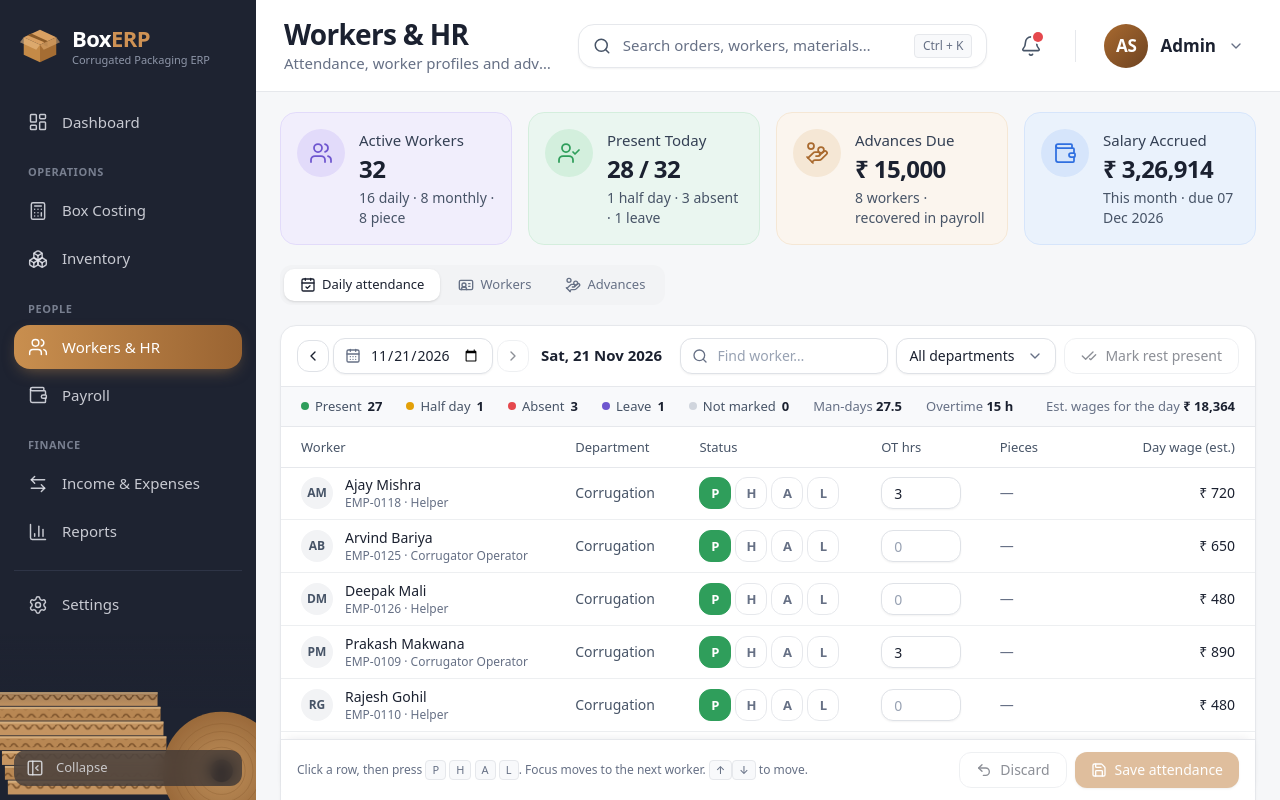
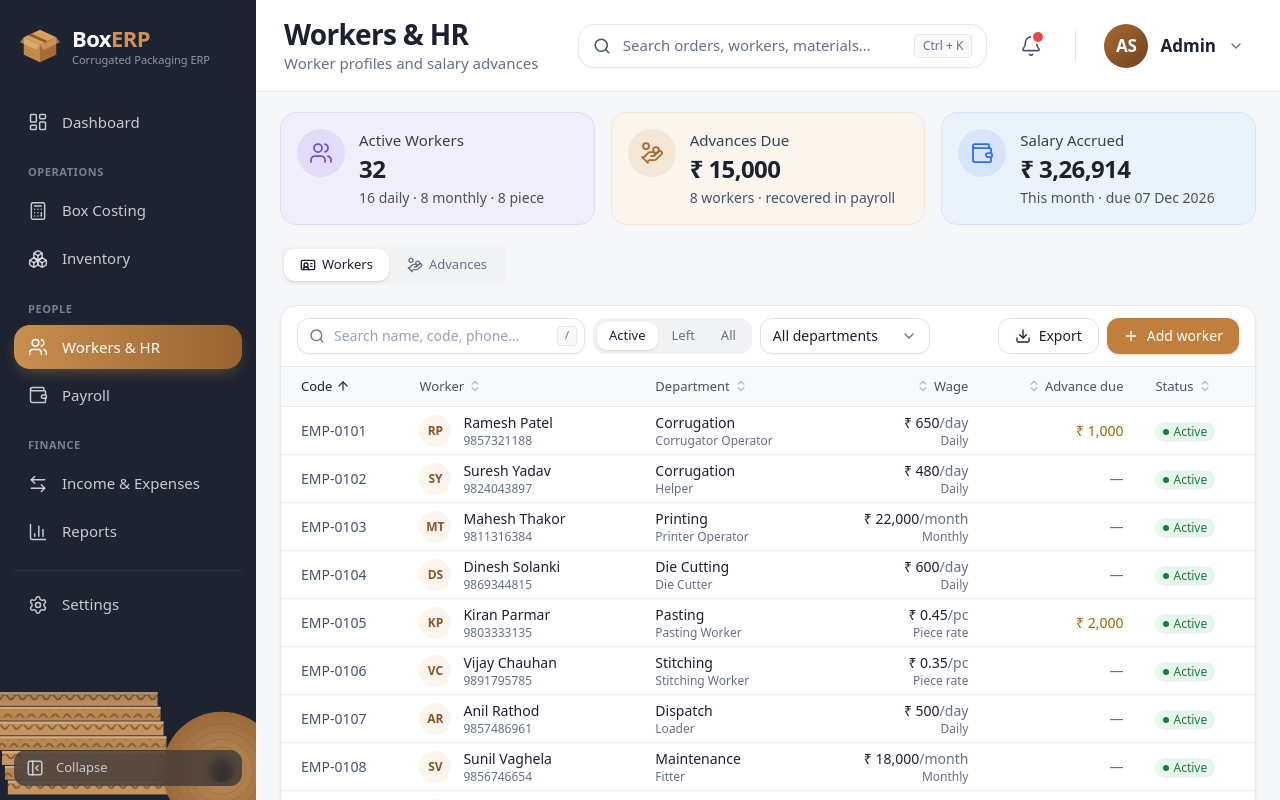
Before and after one commit to milanvananidev/box-erp, a React (Vite) app: page /workers in a window 1280 px wide. Built offline with nearby package versions, Linux system fonts and the light colour scheme.

Commit message:
feat(workers): remove attendance tracking from workers, dashboard, and reports

```diff
--- a/src/features/dashboard/DashboardPage.tsx
+++ b/src/features/dashboard/DashboardPage.tsx
@@ -3,7 +3,6 @@ import { formatDayLong } from "@/lib/format";
 import { TODAY } from "@/data/mock/seed";
 import { KpiRow } from "./components/KpiRow";
 import { CashFlowChart } from "./components/CashFlowChart";
-import { AttendanceToday } from "./components/AttendanceToday";
 import { RecentTransactions } from "./components/RecentTransactions";
 import { SalaryPending } from "./components/SalaryPending";
 import { QuickActions } from "./components/QuickActions";
@@ -16,12 +15,10 @@ export default function DashboardPage() {
       <KpiRow />
       <div className="grid grid-cols-12 gap-5">
         <CashFlowChart className="col-span-12 lg:col-span-7 2xl:col-span-8" />
-        <AttendanceToday className="col-span-12 lg:col-span-5 2xl:col-span-4" />
+        <SalaryPending className="col-span-12 lg:col-span-5 2xl:col-span-4" />
 
         <RecentTransactions className="col-span-12 lg:col-span-7 2xl:col-span-8" />
-        <SalaryPending className="col-span-12 lg:col-span-5 2xl:col-span-4" />
-
-        <QuickActions className="col-span-12" />
+        <QuickActions className="col-span-12 lg:col-span-5 2xl:col-span-4" />
       </div>
     </div>
   );
--- a/src/features/dashboard/components/KpiRow.tsx
+++ b/src/features/dashboard/components/KpiRow.tsx
@@ -1,14 +1,13 @@
 import { ArrowDownToLine, ArrowUpRight, TrendingUp, Users } from "lucide-react";
 import { useNavigate } from "react-router-dom";
 import { StatCard } from "@/components/shared/StatCard";
-import { formatINR, formatPercent } from "@/lib/format";
+import { formatINR } from "@/lib/format";
 import { useDashboardSummary } from "../api";
 
 export function KpiRow() {
   const { data, isLoading } = useDashboardSummary();
   const navigate = useNavigate();
   const att = data?.attendance;
-  const present = att ? att.present + att.halfDay : 0;
 
   return (
     <div className="grid grid-cols-2 gap-4 xl:grid-cols-4">
@@ -43,12 +42,12 @@ export function KpiRow() {
         onClick={() => navigate("/reports")}
       />
       <StatCard
-        label="Workers Present"
+        label="Active Workers"
         icon={Users}
         tone="violet"
         loading={isLoading}
-        value={att && `${present} / ${att.total}`}
-        footnote={att && `${formatPercent((present / Math.max(att.total, 1)) * 100)} attendance`}
+        value={att && `${att.total} staff`}
+        footnote="Active on payroll"
         onClick={() => navigate("/workers")}
       />
     </div>
--- a/src/features/dashboard/components/QuickActions.tsx
+++ b/src/features/dashboard/components/QuickActions.tsx
@@ -1,5 +1,5 @@
 import type { LucideIcon } from "lucide-react";
-import { SquarePlus, Calculator, UserCheck, ReceiptIndianRupee, PackagePlus, FileText } from "lucide-react";
+import { SquarePlus, Calculator, HandCoins, ReceiptIndianRupee, PackagePlus, FileText } from "lucide-react";
 import { useNavigate } from "react-router-dom";
 import { Card, CardContent, CardHeader, CardTitle } from "@/components/ui/card";
 import { Hint } from "@/components/ui/tooltip";
@@ -22,7 +22,7 @@ export function QuickActions({ className }: { className?: string }) {
     { label: "Add Income", icon: SquarePlus, onClick: () => openTxn("in"), shortcut: `${modKeyLabel}⇧I` },
     { label: "Add Expense", icon: ReceiptIndianRupee, onClick: () => openTxn("out"), shortcut: `${modKeyLabel}⇧E` },
     { label: "Box Costing", icon: Calculator, onClick: () => navigate("/costing") },
-    { label: "Mark Attendance", icon: UserCheck, onClick: () => navigate("/workers") },
+    { label: "Worker Advances", icon: HandCoins, onClick: () => navigate("/workers?tab=advances") },
     { label: "Material Inward", icon: PackagePlus, onClick: () => navigate("/inventory?inward=1") },
     { label: "Reports", icon: FileText, onClick: () => navigate("/reports") },
   ];
@@ -32,7 +32,7 @@ export function QuickActions({ className }: { className?: string }) {
       <CardHeader>
         <CardTitle>Quick Actions</CardTitle>
       </CardHeader>
-      <CardContent className="grid flex-1 grid-cols-3 gap-3 lg:grid-cols-6 2xl:grid-cols-3">
+      <CardContent className="grid flex-1 grid-cols-2 sm:grid-cols-3 gap-3">
         {actions.map(({ label, icon: Icon, onClick, shortcut }) => (
           <Hint key={label} label={shortcut ?? label}>
             <button
--- a/src/features/reports/ReportsPage.tsx
+++ b/src/features/reports/ReportsPage.tsx
@@ -1,7 +1,7 @@
 import { useCallback, useMemo } from "react";
 import { useSearchParams } from "react-router-dom";
 import { format } from "date-fns";
-import { ArrowLeftRight, CalendarCheck, Landmark, Receipt, Wallet, type LucideIcon } from "lucide-react";
+import { ArrowLeftRight, Landmark, Receipt, Wallet, type LucideIcon } from "lucide-react";
 import { usePageMeta } from "@/hooks/use-page-meta";
 import { Input } from "@/components/ui/input";
 import { Select, SelectContent, SelectItem, SelectTrigger, SelectValue } from "@/components/ui/select";
@@ -10,11 +10,9 @@ import { PRESETS, resolveRange, type Preset } from "./range";
 import { ProfitReportView } from "./components/ProfitReportView";
 import { CashFlowReportView } from "./components/CashFlowReportView";
 import { LabourReportView } from "./components/LabourReportView";
-import { AttendanceReportView } from "./components/AttendanceReportView";
 import { PayrollReportView } from "./components/PayrollReportView";
-import { ProductionReportView } from "./components/ProductionReportView";
 
-type ReportId = "profit" | "cash-flow" | "labour" | "attendance" | "payroll" | "production";
+type ReportId = "profit" | "cash-flow" | "labour" | "payroll";
 
 const REPORTS: { group: string; items: { id: ReportId; label: string; hint: string; icon: LucideIcon }[] }[] = [
   {
@@ -28,7 +26,6 @@ const REPORTS: { group: string; items: { id: ReportId; label: string; hint: stri
     group: "People",
     items: [
       { id: "labour", label: "Labour Cost", hint: "By month and department", icon: Receipt },
-      { id: "attendance", label: "Attendance Summary", hint: "By worker and department", icon: CalendarCheck },
       { id: "payroll", label: "Payroll Register", hint: "Gross, deductions, paid", icon: Wallet },
     ],
   },
@@ -55,7 +52,7 @@ export default function ReportsPage() {
 
   const range = useMemo(() => resolveRange(preset, from, to), [preset, from, to]);
 
-  const View = { profit: ProfitReportView, "cash-flow": CashFlowReportView, labour: LabourReportView, attendance: AttendanceReportView, payroll: PayrollReportView, production: ProductionReportView }[report];
+  const View = ({ profit: ProfitReportView, "cash-flow": CashFlowReportView, labour: LabourReportView, payroll: PayrollReportView } as Record<string, typeof ProfitReportView>)[report] ?? ProfitReportView;
 
   return (
     <div className="grid grid-cols-[232px_1fr] items-start gap-5">
--- a/src/features/workers/WorkersPage.tsx
+++ b/src/features/workers/WorkersPage.tsx
@@ -1,6 +1,6 @@
 import { useCallback, useMemo, useState } from "react";
 import { useSearchParams } from "react-router-dom";
-import { CalendarCheck, Download, HandCoins, IdCard, Plus, UserCheck, Users, Wallet } from "lucide-react";
+import { Download, HandCoins, IdCard, Plus, Users, Wallet } from "lucide-react";
 import { toast } from "sonner";
 import { usePageMeta } from "@/hooks/use-page-meta";
 import { useHotkeys } from "@/hooks/use-hotkeys";
@@ -12,22 +12,21 @@ import { Hint } from "@/components/ui/tooltip";
 import { Tabs, TabsList, TabsTrigger } from "@/components/ui/tabs";
 import { Select, SelectContent, SelectItem, SelectTrigger, SelectValue } from "@/components/ui/select";
 import { downloadCsv } from "@/lib/csv";
-import { formatDate, formatINR, formatPercent, fromPaise } from "@/lib/format";
+import { formatDate, formatINR, fromPaise } from "@/lib/format";
 import { cn, initials } from "@/lib/utils";
 import { useDashboardSummary } from "@/features/dashboard/api";
 import { DEPARTMENTS, WAGE_TYPE_LABEL, WAGE_UNIT, useWorkerRoster, type WorkerRow } from "./api";
-import { AttendanceBoard } from "./components/AttendanceBoard";
 import { WorkerFormSheet } from "./components/WorkerFormSheet";
 import { WorkerDetailSheet } from "./components/WorkerDetailSheet";
 import { AdvanceDialog } from "./components/AdvanceDialog";
 import { AdvancesTable } from "./components/AdvancesTable";
 
-type Tab = "attendance" | "workers" | "advances";
+type Tab = "workers" | "advances";
 
 export default function WorkersPage() {
-  usePageMeta("Workers & HR", "Attendance, worker profiles and advances");
+  usePageMeta("Workers & HR", "Worker profiles and salary advances");
   const [params, setParams] = useSearchParams();
-  const tab = (params.get("tab") as Tab | null) ?? "attendance";
+  const tab = (params.get("tab") as Tab | null) ?? "workers";
   const openId = params.get("worker");
   const editId = params.get("edit");
   const creating = params.get("new") === "1";
@@ -104,23 +103,6 @@ export default function WorkersPage() {
         ),
       },
       {
-        accessorKey: "monthAttendancePct",
-        header: "Attendance (month)",
-        meta: { align: "right" },
-        cell: ({ getValue }) => {
-          const v = getValue() as number | null;
-          if (v == null) return <span className="text-muted-foreground">—</span>;
-          return (
-            <div className="flex items-center justify-end gap-2">
-              <div className="h-1.5 w-16 overflow-hidden rounded-full bg-muted">
-                <div className={cn("h-full rounded-full", v >= 90 ? "bg-success" : v >= 75 ? "bg-warning" : "bg-danger")} style={{ width: `${Math.min(v, 100)}%` }} />
-              </div>
-              <span className="w-12 tabular">{formatPercent(v, 0)}</span>
-            </div>
-          );
-        },
-      },
-      {
         accessorKey: "advanceBalance",
         header: "Advance due",
         meta: { align: "right" },
@@ -149,30 +131,24 @@ export default function WorkersPage() {
 
   const openWorker = roster.data?.find((w) => w.id === openId);
   const editWorker = roster.data?.find((w) => w.id === editId);
-  const att = summary.data?.attendance;
 
   return (
     <div className="flex flex-col gap-5">
-      <div className="grid grid-cols-4 gap-4">
+      <div className="grid grid-cols-1 md:grid-cols-3 gap-4">
         <StatCard label="Active Workers" icon={Users} tone="violet" loading={roster.isLoading} value={kpi.active}
           footnote={`${kpi.byType.daily} daily · ${kpi.byType.monthly} monthly · ${kpi.byType.piece} piece`} onClick={() => patch({ tab: "workers" })} />
-        <StatCard label="Present Today" icon={UserCheck} tone="success" loading={!att} value={att && `${att.present + att.halfDay} / ${att.total}`}
-          footnote={att && `${att.halfDay} half day · ${att.absent} absent · ${att.leave} leave`} onClick={() => patch({ tab: null })} />
         <StatCard label="Advances Due" icon={HandCoins} tone="brand" loading={roster.isLoading} value={formatINR(kpi.advances)}
           footnote={`${kpi.withAdvance} workers · recovered in payroll`} onClick={() => patch({ tab: "advances" })} />
         <StatCard label="Salary Accrued" icon={Wallet} tone="info" loading={!summary.data} value={summary.data && formatINR(summary.data.salaryPending.amount)}
           footnote={summary.data && `This month · due ${formatDate(summary.data.salaryPending.dueOn)}`} />
       </div>
 
-      <Tabs value={tab} onValueChange={(v) => patch({ tab: v === "attendance" ? null : v })}>
+      <Tabs value={tab} onValueChange={(v) => patch({ tab: v === "workers" ? null : v })}>
         <TabsList className="h-10">
-          <TabsTrigger value="attendance" className="h-8 px-4"><CalendarCheck className="size-4" /> Daily attendance</TabsTrigger>
           <TabsTrigger value="workers" className="h-8 px-4"><IdCard className="size-4" /> Workers</TabsTrigger>
           <TabsTrigger value="advances" className="h-8 px-4"><HandCoins className="size-4" /> Advances</TabsTrigger>
         </TabsList>
       </Tabs>
-
-      {tab === "attendance" && <AttendanceBoard />}
 
       {tab === "workers" && (
         <DataTable
--- a/src/features/workers/components/WorkerDetailSheet.tsx
+++ b/src/features/workers/components/WorkerDetailSheet.tsx
@@ -1,40 +1,28 @@
 import { useState } from "react";
-import { addMonths, format, parseISO, subMonths } from "date-fns";
 import { toast } from "sonner";
-import { ChevronLeft, ChevronRight, HandCoins, Pencil, Phone, UserCheck, UserX } from "lucide-react";
+import { HandCoins, Pencil, Phone, UserCheck, UserX } from "lucide-react";
 import { Sheet, SheetBody, SheetContent, SheetDescription, SheetHeader, SheetTitle } from "@/components/ui/sheet";
 import { Button } from "@/components/ui/button";
 import { Badge } from "@/components/ui/badge";
-import { Skeleton } from "@/components/ui/skeleton";
 import { Table, TableBody, TableCell, TableHead, TableHeader, TableRow } from "@/components/ui/table";
 import { ConfirmDialog } from "@/components/shared/ConfirmDialog";
 import { EmptyState, ErrorState, RowsSkeleton } from "@/components/shared/states";
-import { calculateWage } from "@/lib/payroll";
 import { formatDate, formatINR } from "@/lib/format";
 import { cn, initials } from "@/lib/utils";
-import { WAGE_TYPE_LABEL, WAGE_UNIT, monthKey, monthRange, useSetWorkerActive, useWorkerHistory, useWorkerMonth, workingDays, type WorkerRow } from "../api";
-import { MonthCalendar } from "./MonthCalendar";
+import { WAGE_TYPE_LABEL, WAGE_UNIT, useSetWorkerActive, useWorkerHistory, type WorkerRow } from "../api";
 
 const errMsg = (e: unknown) => (e instanceof Error ? e.message : undefined);
 
 export function WorkerDetailSheet({
   worker, onClose, onEdit, onGiveAdvance,
 }: { worker: WorkerRow | undefined; onClose: () => void; onEdit: (w: WorkerRow) => void; onGiveAdvance: (w: WorkerRow) => void }) {
-  const [month, setMonth] = useState(monthKey(new Date()));
   const [confirmLeave, setConfirmLeave] = useState(false);
-  const recs = useWorkerMonth(worker?.id, month);
   const history = useWorkerHistory(worker?.id);
   const setActive = useSetWorkerActive();
   const w = worker;
 
-  const thisMonth = monthKey(new Date());
-  const { from, to } = monthRange(month);
-  const wage = w && recs.data ? calculateWage(w, recs.data, { workingDays: workingDays(from, to), advanceOutstanding: w.advanceBalance }) : null;
-  const leave = recs.data?.filter((r) => r.status === "leave").length ?? 0;
-  const absent = recs.data?.filter((r) => r.status === "absent").length ?? 0;
-
   return (
-    <Sheet open={!!w} onOpenChange={(v) => { if (!v) { onClose(); setMonth(thisMonth); } }}>
+    <Sheet open={!!w} onOpenChange={(v) => { if (!v) onClose(); }}>
       <SheetContent width="lg">
         {w && (
           <>
@@ -71,36 +59,7 @@ export function WorkerDetailSheet({
               <section className="grid grid-cols-3 gap-3">
                 <Tile label="Wage" value={`${formatINR(w.wageRate, { precise: w.wageType === "piece_rate" })}${WAGE_UNIT[w.wageType]}`} sub={`${WAGE_TYPE_LABEL[w.wageType]} · OT ${formatINR(w.overtimeRatePerHour)}/h`} />
                 <Tile label="Advance outstanding" value={formatINR(w.advanceBalance)} sub={w.advanceBalance ? "Deducted in next payroll" : "Nothing to recover"} tone={w.advanceBalance ? "warning" : undefined} />
-                <Tile label={month === thisMonth ? "Earned so far (est.)" : `Earned in ${format(parseISO(`${month}-01`), "MMM")}`} value={wage ? formatINR(wage.gross) : "…"} sub={wage ? `${formatINR(wage.basic)} basic + ${formatINR(wage.overtime)} OT` : undefined} />
-              </section>
-
-              <section className="rounded-xl border border-border p-4">
-                <div className="mb-3 flex items-center justify-between">
-                  <h3 className="font-semibold">Attendance</h3>
-                  <div className="flex items-center gap-1">
-                    <Button variant="ghost" size="icon-sm" aria-label="Previous month" onClick={() => setMonth(monthKey(subMonths(parseISO(`${month}-01`), 1)))}><ChevronLeft /></Button>
-                    <span className="w-28 text-center text-sm font-medium">{format(parseISO(`${month}-01`), "MMMM yyyy")}</span>
-                    <Button variant="ghost" size="icon-sm" aria-label="Next month" disabled={month >= thisMonth} onClick={() => setMonth(monthKey(addMonths(parseISO(`${month}-01`), 1)))}><ChevronRight /></Button>
-                  </div>
-                </div>
-                {recs.error ? (
-                  <ErrorState compact error={recs.error} onRetry={() => recs.refetch()} />
-                ) : !wage ? (
-                  <Skeleton className="h-64" />
-                ) : (
-                  <div className="grid grid-cols-[1fr_200px] gap-6">
-                    <MonthCalendar month={month} records={recs.data ?? []} joinedOn={w.joinedOn} leftOn={w.leftOn} />
-                    <dl className="space-y-2 text-sm tabular">
-                      <Stat label="Present" value={wage.presentDays} />
-                      <Stat label="Half days" value={wage.halfDays} />
-                      <Stat label="Absent" value={absent} />
-                      <Stat label="Leave" value={leave} />
-                      <Stat label="Paid days" value={wage.paidDays} strong />
-                      <Stat label="Overtime" value={`${wage.overtimeHours} h`} />
-                      {w.wageType === "piece_rate" && <Stat label="Pieces" value={wage.pieces.toLocaleString("en-IN")} />}
-                    </dl>
-                  </div>
-                )}
+                <Tile label="Department" value={w.department} sub={w.designation} />
               </section>
 
               <section className="space-y-3">
@@ -129,7 +88,7 @@ export function WorkerDetailSheet({
                               <TableCell>{formatDate(h.date)}</TableCell>
                               <TableCell><Badge tone="success">Salary</Badge></TableCell>
                               <TableCell className="text-[13px] text-muted-foreground">
-                                {format(parseISO(`${h.item.period}-01`), "MMM yyyy")} · gross {formatINR(h.item.gross)}
+                                {h.item.period} · gross {formatINR(h.item.gross)}
                                 {h.item.advanceDeduction > 0 && ` − advance ${formatINR(h.item.advanceDeduction)}`} · {h.item.mode.toUpperCase()}
                               </TableCell>
                               <TableCell className="text-right font-semibold">{formatINR(h.item.net)}</TableCell>
@@ -159,11 +118,16 @@ export function WorkerDetailSheet({
               open={confirmLeave}
               onOpenChange={setConfirmLeave}
               title={`Mark ${w.name} as left?`}
-              description="They will no longer appear in daily attendance or new payroll runs. Their history is kept, and you can reactivate them later."
+              description="They will no longer appear in active roster or new payroll runs. Their history is kept, and you can reactivate them later."
               confirmLabel="Mark as left"
               onConfirm={async () => {
-                try { await setActive.mutateAsync({ id: w.id, active: false }); toast.success(`${w.name} marked as left`); }
-                catch (e) { toast.error("Couldn't update", { description: errMsg(e) }); throw e; }
+                try {
+                  await setActive.mutateAsync({ id: w.id, active: false });
+                  toast.success(`${w.name} marked as left`);
+                  setConfirmLeave(false);
+                } catch (e) {
+                  toast.error("Couldn't update status", { description: errMsg(e) });
+                }
               }}
             />
           </>
@@ -182,12 +146,3 @@ function Tile({ label, value, sub, tone }: { label: string; value: string; sub?:
     </div>
   );
 }
-
-function Stat({ label, value, strong }: { label: string; value: React.ReactNode; strong?: boolean }) {
-  return (
-    <div className={cn("flex justify-between border-b border-border/60 pb-1.5", strong && "font-semibold")}>
-      <dt className={strong ? "text-foreground" : "text-muted-foreground"}>{label}</dt>
-      <dd>{value}</dd>
-    </div>
-  );
-}
--- a/src/features/workers/components/WorkerFormSheet.tsx
+++ b/src/features/workers/components/WorkerFormSheet.tsx
@@ -140,7 +140,7 @@ export function WorkerFormSheet({ open, worker, onClose, onSaved }: { open: bool
               <div className="grid grid-cols-2 gap-4">
                 <FormField
                   label={`Rate (₹${WAGE_UNIT[wageType]})`} htmlFor="wk-rate" error={errors.wageRate?.message} required
-                  hint={wageType === "monthly" ? "Pro-rated on days worked (half day = 0.5)" : wageType === "piece_rate" ? "Paid on pieces logged in attendance" : "Half day pays 50%"}
+                  hint={wageType === "monthly" ? "Full monthly salary" : wageType === "piece_rate" ? "Rate per piece" : "Rate per day"}
                 >
                   <Input id="wk-rate" type="number" step="0.01" min="0" className="font-semibold" aria-invalid={!!errors.wageRate} {...num("wageRate")} />
                 </FormField>
--- a/src/lib/nav.ts
+++ b/src/lib/nav.ts
@@ -28,7 +28,7 @@ export const navGroups: NavGroup[] = [
   {
     label: "People",
     items: [
-      { to: "/workers", label: "Workers & HR", icon: Users, hotkey: "4", keywords: ["attendance", "employees", "staff"] },
+      { to: "/workers", label: "Workers & HR", icon: Users, hotkey: "4", keywords: ["employees", "staff", "workers", "advances"] },
       { to: "/payroll", label: "Payroll", icon: Wallet, hotkey: "5", keywords: ["salary", "wages", "advance", "slip"] },
     ],
   },
```
